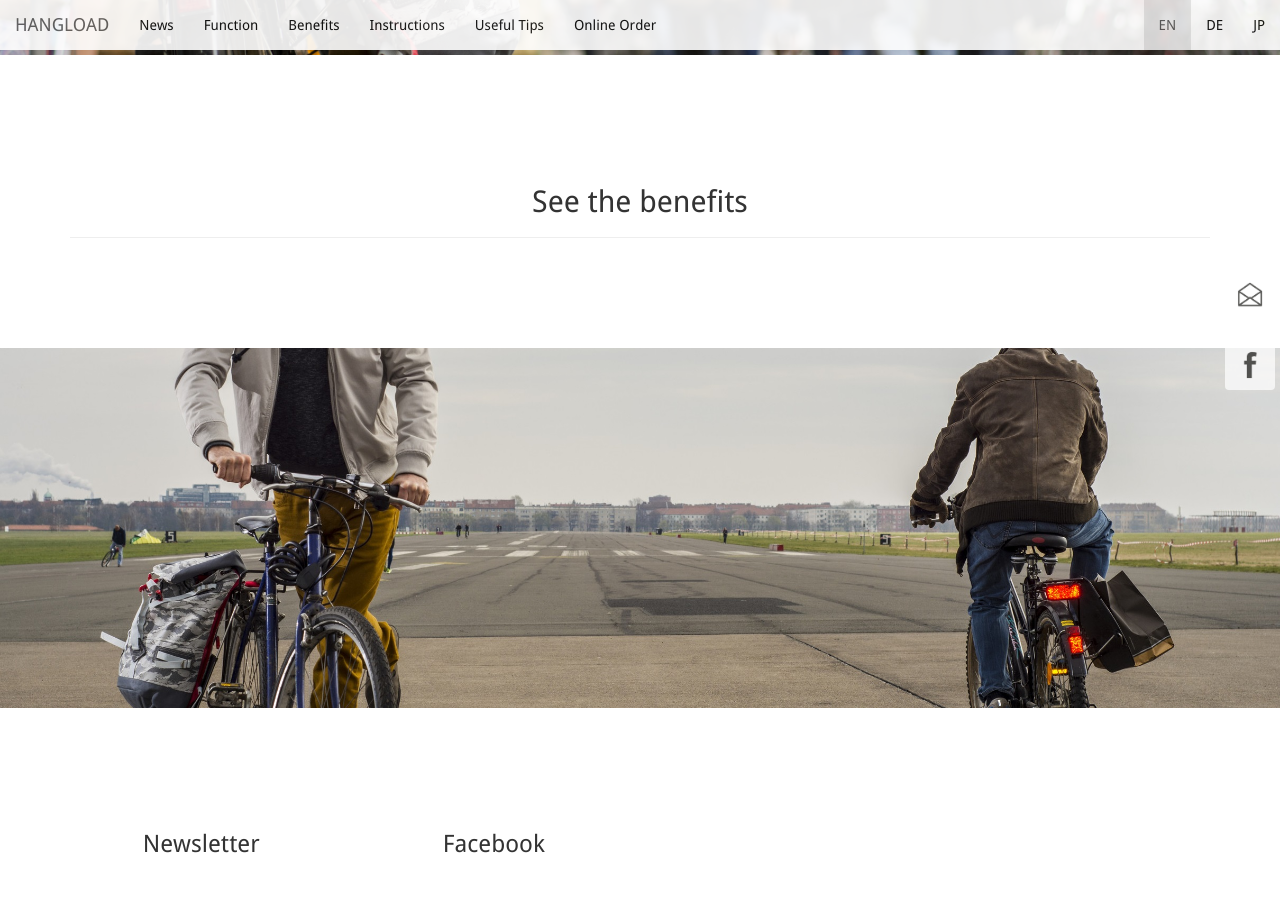
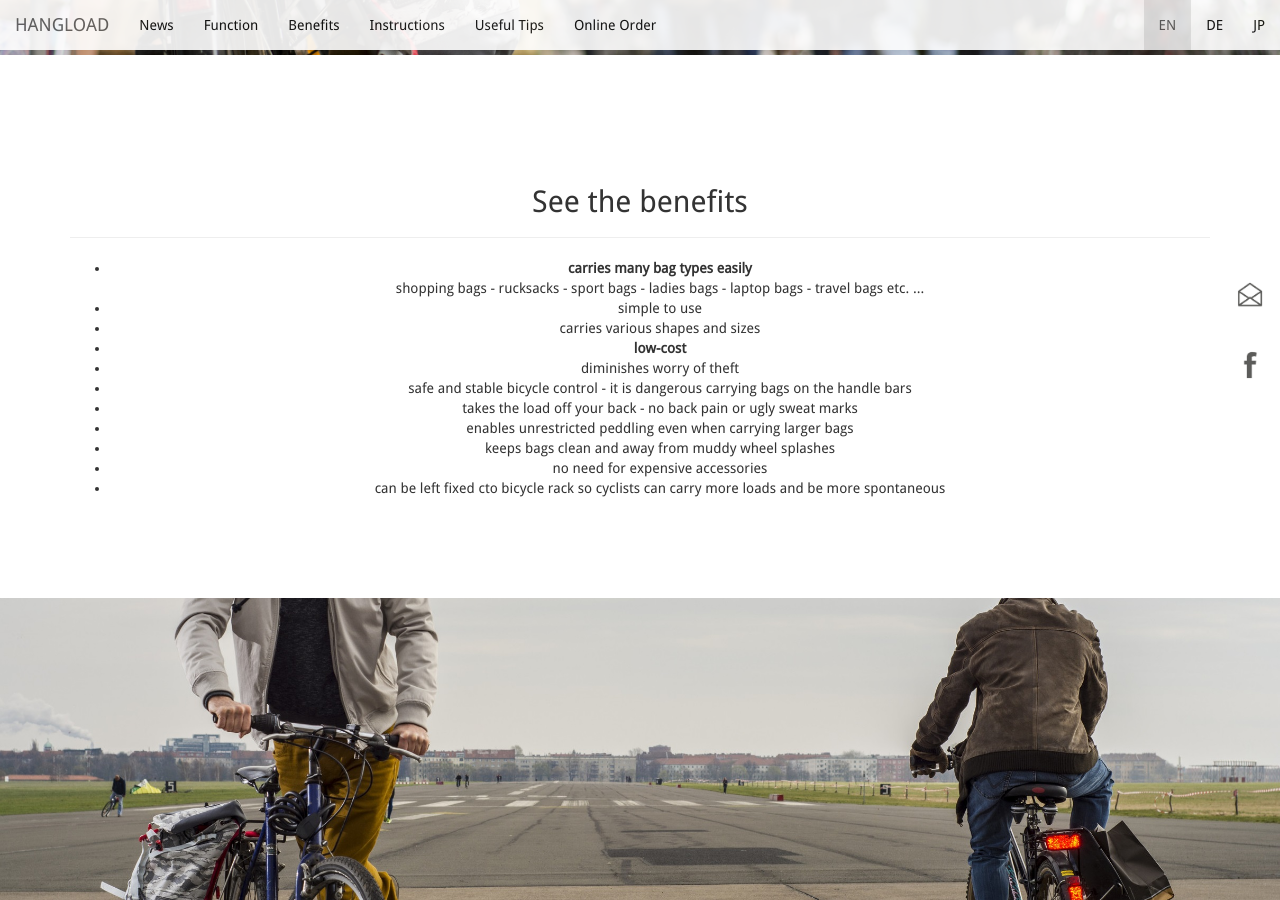
Before and after one commit to bodokaiser/hangload.com, a Jekyll site: the page built from index.html, in a window 1280 px wide and 900 px high, scrolled down 3304 px. Built offline with Jekyll 4.4.1, drawn with Linux system fonts in a browser that asks for light colours; nearby versions of some CDN libraries; library files that are not in the unit come from our copies; Markdown is read by kramdown in place of the engine named in the settings.

Commit message:
Update index.html

```diff
--- a/index.html
+++ b/index.html
@@ -148,7 +148,22 @@ src="/images/webshop/stainless steel with banner.png" />
     </div>
   </div>
 
+ <ul class="text-center">
 
+<li> <strong> carries many bag types easily </strong> <br>
+        shopping bags - rucksacks - sport bags - ladies bags - laptop bags - travel bags etc. ...
+<li>simple to use
+<li> carries various shapes and sizes
+<li> <strong> low-cost </strong>
+<li> diminishes worry of theft
+<li> safe and stable bicycle control -  it is dangerous carrying bags on the handle bars
+<li> takes the load off your back - no back pain or ugly sweat marks
+<li> enables unrestricted peddling even when carrying larger bags
+<li> keeps bags clean and away from muddy wheel splashes
+<li> no need for expensive accessories
+<li> can be left fixed cto bicycle rack so cyclists can carry more loads and be more spontaneous
+
+</ul>
 
 <!--  <div class="row">
     <div class="col-xs-10 col-xs-offset-1 col-sm-6 col-sm-offset-0 col-md-4">
```
